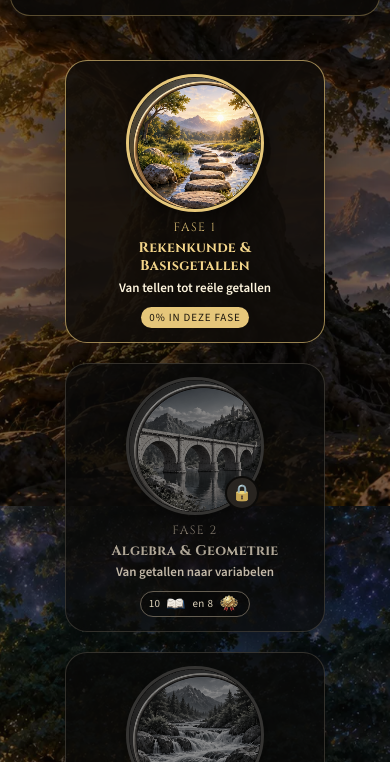
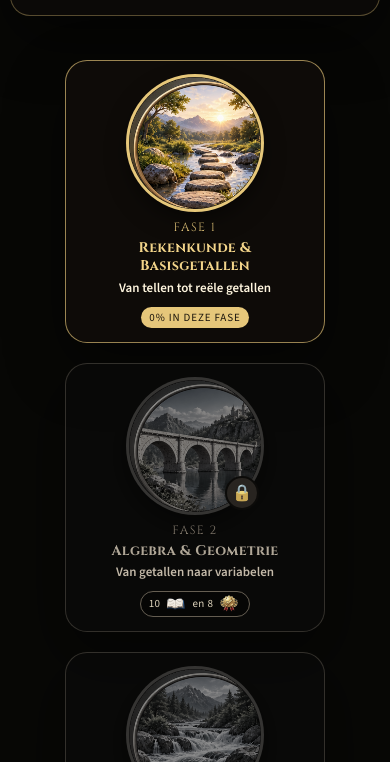
Before and after one commit to Geert1985/from-zero-2-infinity, a plain HTML site: page index.html in a window 390 px wide. Shown: the part 338-1100 px from the top of the page. Drawn offline with nearby package versions, Linux system fonts and the light colour scheme.

Commit message:
Update styles.css

```diff
--- a/styles.css
+++ b/styles.css
@@ -514,6 +514,13 @@ body {
   .stone { width: min(100%, 300px); flex-basis: min(100%, 300px); }
   .stone-actions { margin-left: 12px; margin-right: 12px; }
   .layout, .phase-grid { width: min(100% - 20px, 1100px); }
+  .screen {
+    background-image: none !important;
+    background-attachment: scroll;
+  }
+  .screen::before {
+    display: none;
+  }
 }
 
 @media (max-width: 520px) {
```
